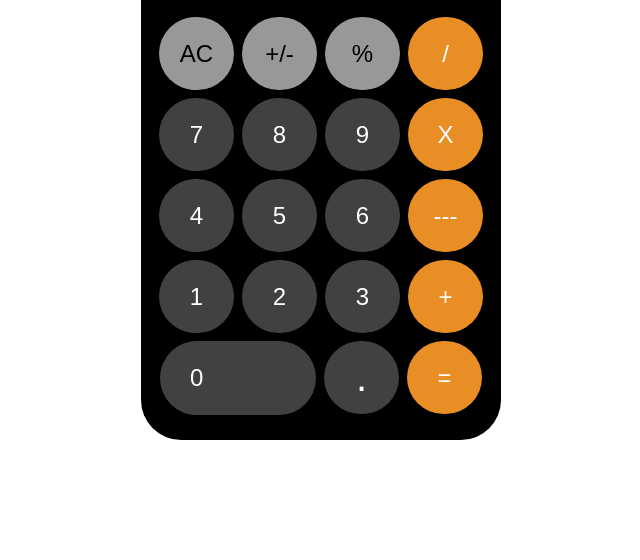
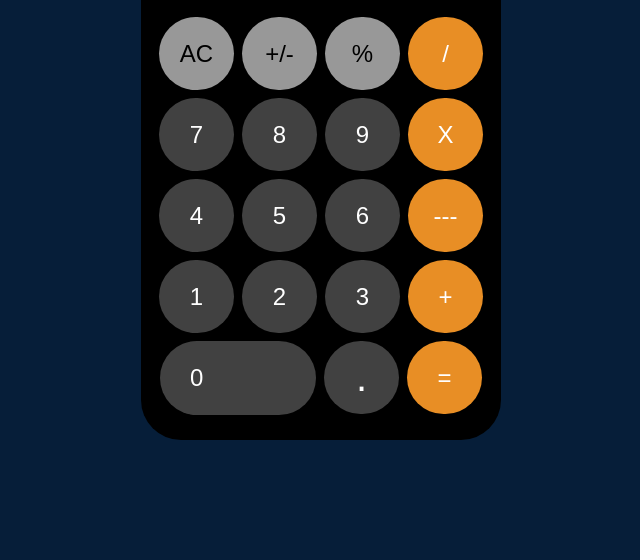
Before and after one commit to MuhammadA-C/odin-calculator, a plain HTML site: page index.html in a window 1280 px wide. Shown: the part 240-800 px from the top of the page, without its empty margins (319-959 px from the left). Drawn offline with Linux system fonts and the light colour scheme.

Commit message:
Added Background Color
Added a background color.

```diff
--- a/css/style.css
+++ b/css/style.css
@@ -1,3 +1,7 @@
+body {
+  background-color: rgb(6, 30, 57);
+}
+
 .container {
   display: flex;
   justify-content: center;
```
